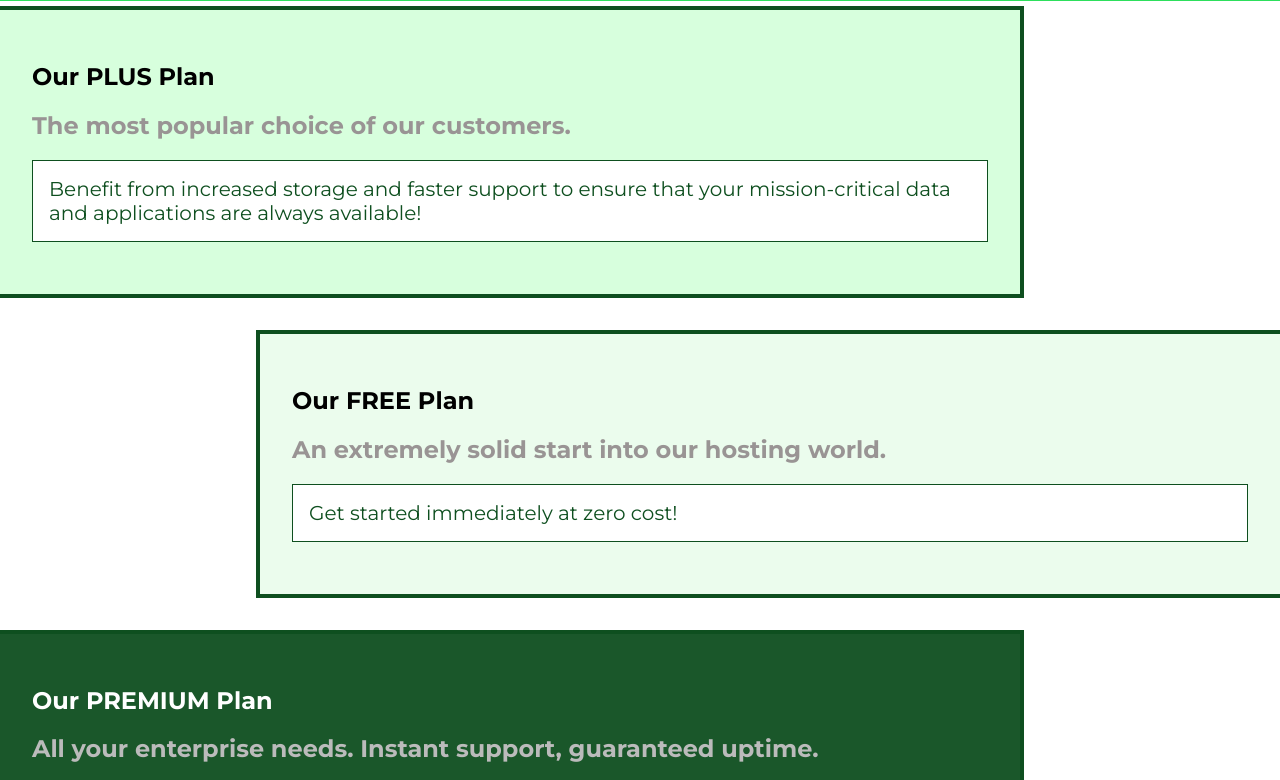
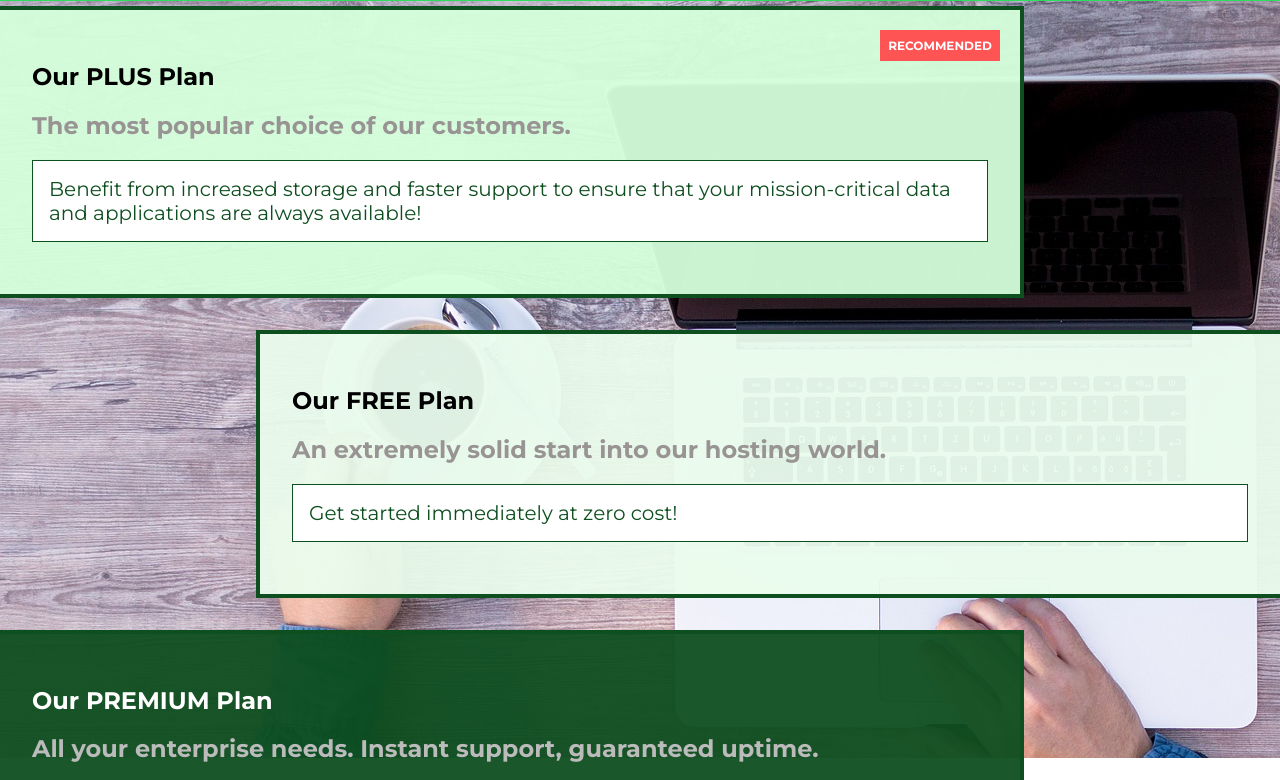
Before and after one commit to pulsar1812/web-hosting-css, a plain HTML site: page packages/index.html in a window 1280 px wide. Shown: the part 42-822 px from the top of the page. Drawn offline with Linux system fonts and the light colour scheme.

Commit message:
Initial commit

```diff
--- a/packages/index.html
+++ b/packages/index.html
@@ -14,6 +14,7 @@
   </head>
 
   <body>
+    <div class="background"></div>
     <header class="main-header">
       <div>
         <a href="../index.html" class="main-header__brand">
@@ -38,6 +39,7 @@
       <section class="package" id="plus">
         <a href="#">
           <h1 class="package__title">Our PLUS Plan</h1>
+          <h2 class="package__badge">RECOMMENDED</h2>
           <h2 class="package__subtitle">
             The most popular choice of our customers.
           </h2>
--- a/packages/packages.css
+++ b/packages/packages.css
@@ -1,5 +1,13 @@
 main {
   padding-top: 32px;
+}
+
+.background {
+  background: url('../images/plans-background.jpg');
+  width: 100%;
+  height: 100%;
+  position: fixed;
+  z-index: -999;
 }
 
 .package {
@@ -7,6 +15,8 @@ main {
   border: 4px solid #0e4f1f;
   border-left: none;
   margin: 16px 0;
+  position: relative;
+  z-index: 1;
 }
 
 .package:hover,
@@ -20,6 +30,18 @@ main {
   color: inherit;
   display: block;
   padding: 32px;
+}
+
+.package__badge {
+  position: absolute;
+  top: 0;
+  right: 0;
+  margin: 20px;
+  font-size: 12px;
+  color: white;
+  background: #ff5454;
+  padding: 8px;
+  z-index: 10;
 }
 
 .package__title {
--- a/shared.css
+++ b/shared.css
@@ -14,6 +14,7 @@ body {
   left: 0;
   background: #2ddf5c;
   padding: 8px 16px;
+  z-index: 2;
 }
 
 .main-header > div {
```
Also changed, not shown: main.css (+9 -1 lines), freedom.jpg, images/plans-background.jpg (added).
